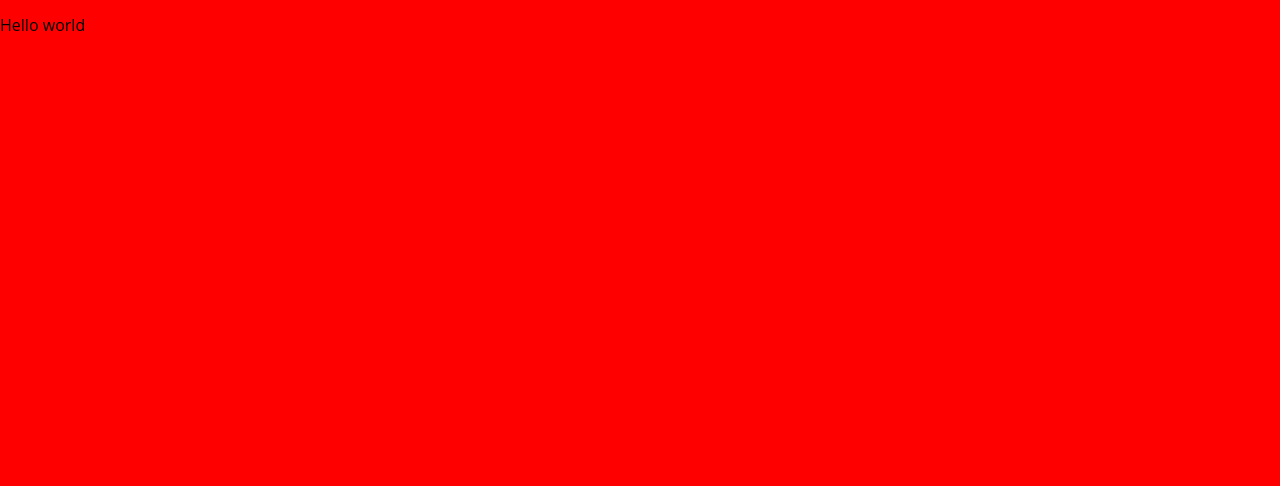
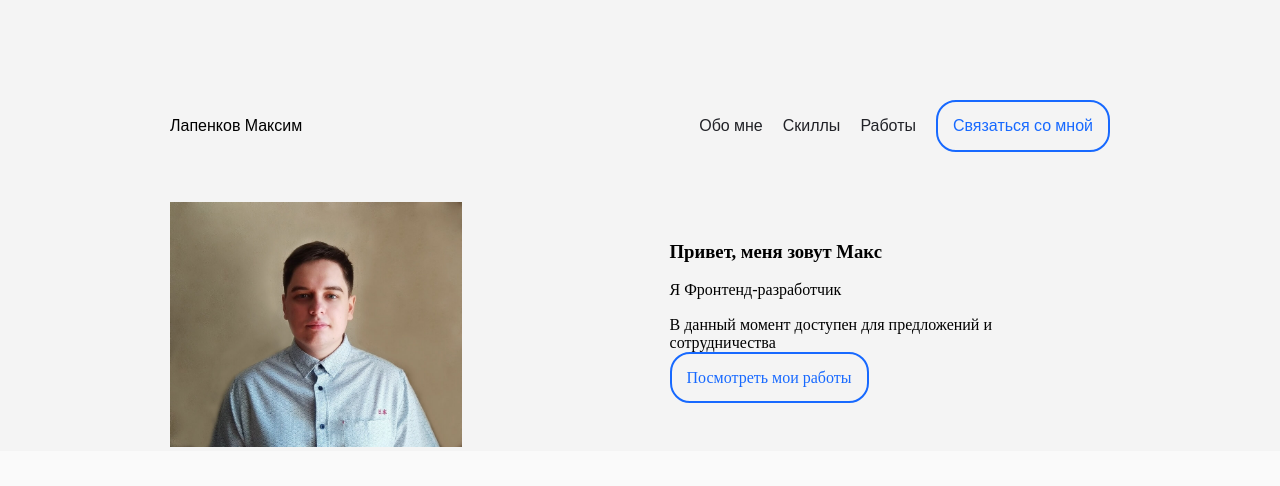
Before and after one commit to MaxLapenkov/portfolio, a website: page source/index.html in a window 1280 px wide. Drawn offline with nearby package versions, Linux system fonts and the light colour scheme; files that its build step writes are made by us from their sources.

Commit message:
Header
Header done

```diff
--- a/source/index.html
+++ b/source/index.html
@@ -5,8 +5,36 @@
     <meta name="viewport" content="width=device-width, initial-scale=1.0">
     <title>My portfolio</title>
     <link rel="stylesheet" href="css/style.min.css">
+    <link href="https://fonts.googleapis.com/css2?family=Poppins:wght@300;400&display=swap" rel="stylesheet">
 </head>
 <body>
-    <p>Hello world</p>
+    <header class="page-header">
+        <h1 class="visually-hidden">Портфолио Frontend разработчика</h1>
+        <div class="container header">
+            <div class="header__logo">Лапенков Максим</div>
+            <nav class="main-nav">
+                <a href="#" class="main-nav__item">Обо мне</a>
+                <a href="#" class="main-nav__item">Скиллы</a>
+                <a href="#" class="main-nav__item">Работы</a>
+                <div class="main-nav__button">
+                    <button class="button ">Связаться со мной</button>
+                </div>
+            </nav>
+        </div>
+    </header>
+    <section class="about">
+        <div class="container about-me">
+            <h2 class="visually-hidden">Обо мне</h2>
+            <div class="picture">
+                <img src="img/img.jpg" alt="Фотография" width="100%" height="auto">
+            </div>
+            <div class="info">
+                <h3 class="info__header">Привет, меня зовут Макс</h3>
+                <p class="info__description">Я Фронтенд-разработчик</p>
+                <p class="info__about-me">В данный момент доступен для предложений и сотрудничества</p>
+                <a class="button info__button">Посмотреть мои работы</a>
+            </div>
+        </div>
+    </section>
 </body>
 </html>
--- /dev/null
+++ b/source/sass/blocks/about-me.scss
@@ -0,0 +1,32 @@
+.about{
+    background-color: $secondary-color;
+}
+.about-me{
+    display: flex;
+
+}
+.picture{
+    width: 300px;
+}
+.info {
+    padding: 20px;
+   margin-left: 20%;
+   &__button{
+       &::after{
+           display: none;
+       }
+   }
+}
+@media only screen and (max-width: $tablet-width) {
+    .about-me{
+        flex-direction: column;
+        align-items: center;
+    }
+    .picture{
+        width: 50%;
+    }
+    .info{
+        text-align: center;
+        margin-left: 0;
+    }
+}
--- /dev/null
+++ b/source/sass/blocks/header.scss
@@ -0,0 +1,44 @@
+.page-header{
+    background-color: $secondary-color;
+}
+.header{
+    font-family: $font-poppins;
+    display: flex;
+    justify-content: space-between;
+    padding:  100px 15px 50px 15px;
+    &__logo{
+        display: flex;
+        align-items: center;
+    }
+}
+.main-nav{
+    display: flex;
+    align-items: center;
+    &__item{
+        color: $text-color;
+        margin-right: 20px;
+    }
+}
+
+@media only screen and (max-width: $max-mobile-width) {
+    .header{
+        flex-direction: column;
+        align-items: center;
+    }
+    .main-nav {
+        margin-top: 20px;
+        flex-wrap: wrap;
+        justify-content: center;
+        &__item{
+            &:nth-last-of-type(1){
+                margin-right: 0;
+            }
+        }
+        &__button{
+            margin-top: 20px;
+            flex-basis: 100%;
+            display: flex;
+            justify-content: center;
+        }
+    }
+}
--- /dev/null
+++ b/source/sass/fonts.scss
@@ -0,0 +1,35 @@
+@font-face {
+    font-family: 'Poppins', sans-serif;
+    src: url("../fonts/Poppins-Regular.ttf") format("opentype");
+    font-weight: 400;
+    font-style: normal;
+    font-display: swap;
+}
+@font-face {
+    font-family: 'Poppins', sans-serif;
+    src: url("../fonts/Poppins-Light.ttf") format("opentype");
+    font-weight: 300;
+    font-style: normal;
+    font-display: swap;
+}
+@font-face {
+    font-family: 'Raleway', sans-serif;
+    src: url("../fonts/Raleway-Light.ttf") format("opentype");
+    font-weight: 300;
+    font-style: normal;
+    font-display: swap;
+}
+@font-face {
+    font-family: 'Raleway', sans-serif;
+    src: url("../fonts/Raleway-Regular.ttf") format("opentype");
+    font-weight: 400;
+    font-style: normal;
+    font-display: swap;
+}
+@font-face {
+    font-family: 'Raleway', sans-serif;
+    src: url("../fonts/Raleway-Medium.ttf") format("opentype");
+    font-weight: 500;
+    font-style: normal;
+    font-display: swap;
+}
--- a/source/sass/scaffolding.scss
+++ b/source/sass/scaffolding.scss
@@ -2,12 +2,53 @@ body {
   min-width: 320px;
   margin: 0;
   padding: 0;
-  font-family: "Open Sans", sans-serif;
   font-style: normal;
   color: black;
-  background-color: red;}
+  background-color: $main-color;
+}
 a {
   text-decoration: none;
+  transition: 0.5s;
+  position: relative;
+  line-height: 1;
+  &::after{
+    display: block;
+    position: absolute;
+    left: 0;
+    width: 0;
+    height: 2px;
+    background-color: $blue-color;
+    content: "";
+    transition: width 0.5s ease-out;
+  }
+  &:hover,
+  &:focus{
+    color: $blue-color;
+    cursor: pointer;
+    &::after{
+      width: 100%;
+    }
+  }
+}
+.button{
+  color: $blue-color;
+  background-color: inherit;
+  border: 2px solid $blue-color;
+  padding: 15px 15px;
+  border-radius: 20px;
+  transition: 0.5s;
+  &:hover{
+    background-color: $blue-color;
+    color: $main-color;
+    cursor: pointer;
+  }
+}
+.container {
+  margin-left: auto;
+  margin-right: auto;
+  max-width: 1170px;
+  padding: 0 20px;
+  position: relative;
 }
 img {
   max-width: 100%;
--- a/source/sass/style.scss
+++ b/source/sass/style.scss
@@ -1,2 +1,5 @@
+@import "variables.scss";
 @import "normalize.scss";
 @import "scaffolding.scss";
+@import "blocks/header.scss";
+@import "blocks/about-me.scss"
--- /dev/null
+++ b/source/sass/variables.scss
@@ -0,0 +1,11 @@
+$main-color: #FAFAFA;
+$secondary-color: #F4F4F4;
+$blue-color: #1769FF;
+$text-color: #212227;
+
+$font-raleway: 'Raleway', sans-serif;
+$font-poppins: 'Poppins', sans-serif;
+
+$tablet-width: 660px;
+$desktop-width: 1200px;
+$max-mobile-width: 659px;
```
Also changed, not shown: build/css/style.min.css, build/img/img.jpg (added), build/img/img.webp (added), build/index.html, source/fonts/Poppins-Light.ttf (added), source/fonts/Poppins-Regular.ttf (added), source/fonts/Raleway-Light.ttf (added), source/fonts/Raleway-Medium.ttf (added), source/fonts/Raleway-Regular.ttf (added), source/img/img.jpg (added), 1 other file.
